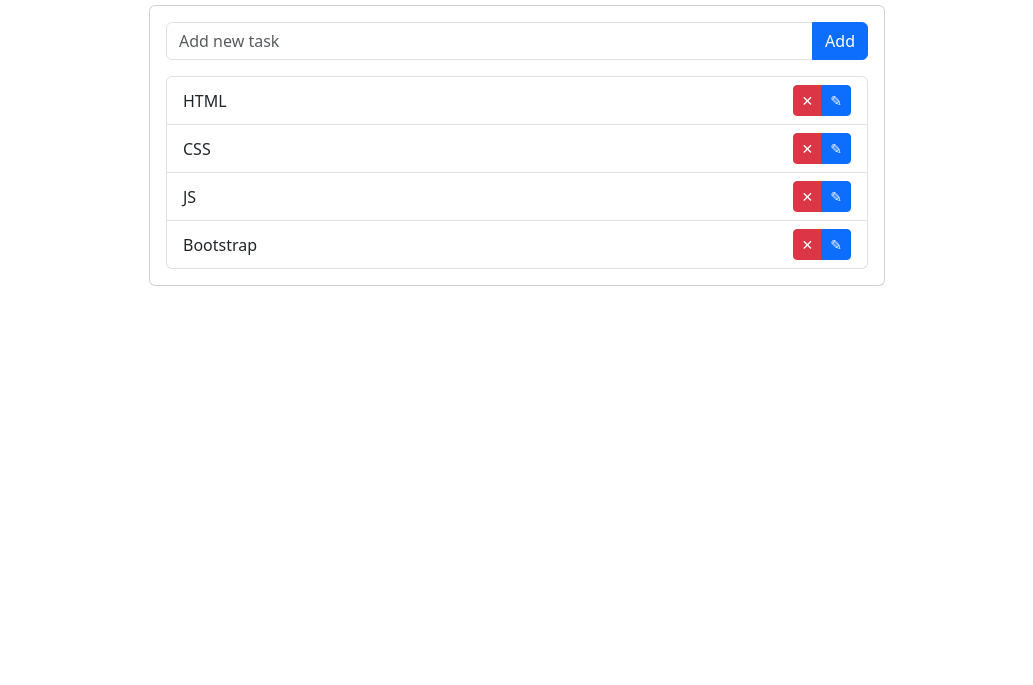
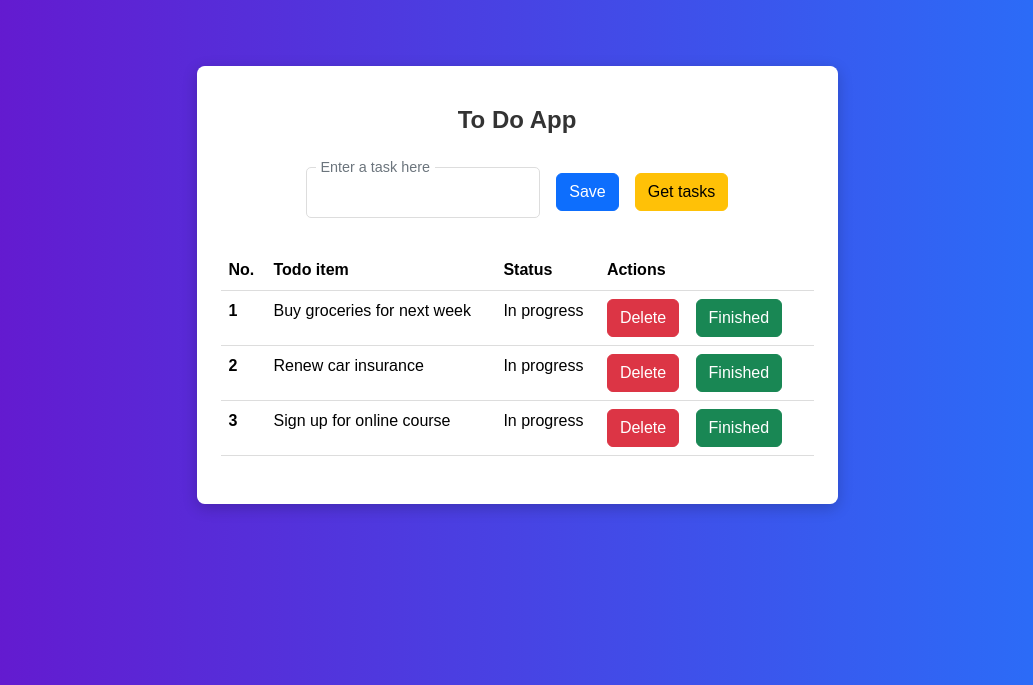
Before and after one commit to hieunguyen601/To-do-list-project, a plain HTML site: page index.html in a window 1280 px wide. Shown: the part 115-800 px from the top of the page, without its empty margins (123-1156 px from the left). Drawn offline with nearby package versions, Linux system fonts and the light colour scheme.

Commit message:
index.html

```diff
--- a/index.html
+++ b/index.html
@@ -1,109 +1,249 @@
 <!DOCTYPE html>
 <html lang="en">
-
 <head>
     <meta charset="UTF-8">
+    <meta http-equiv="X-UA-Compatible" content="IE=edge">
     <meta name="viewport" content="width=device-width, initial-scale=1.0">
-    <link rel="stylesheet" href="style.css">
-    <title>To Do List</title>
-    <link href=
-"https://cdn.jsdelivr.net/npm/bootstrap@5.3.0-alpha1/dist/css/bootstrap.min.css"
-          rel="stylesheet">
+    <title>Document</title>
+    <link href="https://cdn.jsdelivr.net/npm/bootstrap@5.3.3/dist/css/bootstrap.min.css" rel="stylesheet" integrity="sha384-QWTKZyjpPEjISv5WaRU9OFeRpok6YctnYmDr5pNlyT2bRjXh0JMhjY6hW+ALEwIH" crossorigin="anonymous">
+    <style>
+      body {
+        font-family: Arial, sans-serif;
+        background-color: #f8f9fa;
+        margin: 0;
+        padding: 0;
+      }
+
+      .vh-100 {
+        display: flex;
+        justify-content: center;
+        align-items: center;
+        height: 100vh;
+        background: linear-gradient(to right, #6a11cb, #2575fc);
+      }
+
+      .card {
+        box-shadow: 0 4px 15px rgba(0, 0, 0, 0.2);
+        border: none;
+      }
+
+      .card-body {
+        background-color: #ffffff;
+        border-radius: 10px;
+        padding: 2rem;
+      }
+
+      h4 {
+        font-weight: 600;
+        color: #333333;
+      }
+
+      .form-outline {
+        position: relative;
+      }
+
+      .form-control {
+        border-radius: 5px;
+        border: 1px solid #ddd;
+        padding: 0.8rem;
+      }
+
+      .form-label {
+        font-size: 0.9rem;
+        color: #6c757d;
+        position: absolute;
+        top: -10px;
+        left: 10px;
+        background-color: #ffffff;
+        padding: 0 0.3rem;
+      }
+
+      button {
+        padding: 0.6rem 1.2rem;
+        font-size: 0.9rem;
+        border-radius: 5px;
+        transition: all 0.3s ease-in-out;
+      }
+
+      button.btn-primary:hover {
+        background-color: #0056b3;
+      }
+
+      button.btn-warning:hover {
+        background-color: #ffc107;
+      }
+
+      button.btn-danger:hover {
+        background-color: #c82333;
+      }
+
+      button.btn-success:hover {
+        background-color: #218838;
+      }
+
+      table {
+        width: 100%;
+        border-collapse: collapse;
+        margin-top: 1.5rem;
+      }
+
+      th, td {
+        text-align: left;
+        padding: 0.8rem;
+        border-bottom: 1px solid #ddd;
+      }
+
+      th {
+        font-weight: 600;
+        background-color: #f4f4f4;
+      }
+
+      td button {
+        margin-right: 0.5rem;
+      }
+    </style>
+
 </head>
+<body>
+    <section class="vh-100" style="background-color: #eee;">
+        <div class="container py-5 h-100">
+          <div class="row d-flex justify-content-center align-items-center h-100">
+            <div class="col col-lg-9 col-xl-7">
+              <div class="card rounded-3">
+                <div class="card-body p-4">
 
-<body>
-    <div class="container mt-5">
-        <h1 class="text-center mb-4">To Do List</h1>
-        <div class="row justify-content-center">
-            <div class="col-md-8">
-                <div class="card">
-                    <div class="card-body">
-                        <form id="todo-form">
-                            <div class="input-group mb-3">
-                                <input type="text" class="form-control"
-                                       id="todo-input"
-                                       placeholder="Add new task"
-                                    required>
-                                <button class="btn btn-primary" type="submit">
-                                      Add
-                                  </button>
+                  <h4 class="text-center my-3 pb-3">To Do App</h4>
+
+                  <form class="row row-cols-lg-auto g-3 justify-content-center align-items-center mb-4 pb-2">
+                    <div class="col-12">
+                      <div data-mdb-input-init class="form-outline">
+                        <input type="text" id="form1" class="form-control" />
+                        <label class="form-label" for="form1">Enter a task here</label>
+                      </div>
+                    </div>
+
+                    <div class="col-12">
+                      <button type="submit" data-mdb-button-init data-mdb-ripple-init class="btn btn-primary">Save</button>
+                    </div>
+
+                    <div class="col-12">
+                      <button type="submit" data-mdb-button-init data-mdb-ripple-init class="btn btn-warning">Get tasks</button>
                     </div>
                   </form>
-                        <ul class="list-group" id="todo-list">
-                            <!-- Tasks will be added here dynamically -->
-                        </ul>
+
+                  <table class="table mb-4">
+                    <thead>
+                      <tr>
+                        <th scope="col">No.</th>
+                        <th scope="col">Todo item</th>
+                        <th scope="col">Status</th>
+                        <th scope="col">Actions</th>
+                      </tr>
+                    </thead>
+                    <tbody>
+                      <tr>
+                        <th scope="row">1</th>
+                        <td>Buy groceries for next week</td>
+                        <td>In progress</td>
+                        <td>
+                          <button type="submit" data-mdb-button-init data-mdb-ripple-init class="btn btn-danger">Delete</button>
+                          <button type="submit" data-mdb-button-init data-mdb-ripple-init class="btn btn-success ms-1">Finished</button>
+                        </td>
+                      </tr>
+                      <tr>
+                        <th scope="row">2</th>
+                        <td>Renew car insurance</td>
+                        <td>In progress</td>
+                        <td>
+                          <button type="submit" data-mdb-button-init data-mdb-ripple-init class="btn btn-danger">Delete</button>
+                          <button type="submit" data-mdb-button-init data-mdb-ripple-init class="btn btn-success ms-1">Finished</button>
+                        </td>
+                      </tr>
+                      <tr>
+                        <th scope="row">3</th>
+                        <td>Sign up for online course</td>
+                        <td>In progress</td>
+                        <td>
+                          <button type="submit" data-mdb-button-init data-mdb-ripple-init class="btn btn-danger">Delete</button>
+                          <button type="submit" data-mdb-button-init data-mdb-ripple-init class="btn btn-success ms-1">Finished</button>
+                        </td>
+                      </tr>
+                    </tbody>
+                  </table>
+
                 </div>
               </div>
             </div>
           </div>
         </div>
+      </section>
+      <script>
+        document.addEventListener("DOMContentLoaded", () => {
+          const form = document.querySelector("form");
+          const input = document.getElementById("form1");
+          const taskTableBody = document.querySelector("table tbody");
 
-    <!-- Bootstrap JS Bundle (popper.js included) -->
-    <script src=
-"https://cdn.jsdelivr.net/npm/bootstrap@5.3.0-alpha1/dist/js/bootstrap.bundle.min.js">
-      </script>
-    <script>
-        // Function to add a new task
-        function addTask(task) {
-            const todoList = document.getElementById("todo-list");
-            const li = document.createElement("li");
-            li.className = "list-group-item d-flex justify-content-between align-items-center";
-            li.innerHTML = `
-        <span class="task-text">${task}</span>
-        <input type="text" class="form-control edit-input" style="display: none;" value="${task}">
-        <div class="btn-group">
-          <button class="btn btn-danger btn-sm delete-btn">&#x2715;</button>
-          <button class="btn btn-primary btn-sm edit-btn">&#9998;</button>
-        </div>
-      `;
-            todoList.appendChild(li);
+          // Add a new task
+          form.addEventListener("submit", (e) => {
+            e.preventDefault();
+
+            const taskText = input.value.trim();
+            if (taskText === "") {
+              alert("Please enter a task!");
+              return;
             }
 
-        // Event listener for form submission
-        document.getElementById("todo-form").addEventListener("submit",
-            function (event) {
-                event.preventDefault();
-                const taskInput = document.getElementById("todo-input");
-                const task = taskInput.value.trim();
-                if (task !== "") {
-                    addTask(task);
-                    taskInput.value = "";
-                }
+            addTaskToTable(taskText, "In progress");
+            input.value = "";
           });
 
-        // Event listener for delete button click
-        document.getElementById("todo-list").addEventListener("click",
-            function (event) {
-                if (event.target.classList.contains("delete-btn")) {
-                    event.target.parentElement.parentElement.remove();
-                }
+          // Add a task row to the table
+          const addTaskToTable = (task, status) => {
+            const row = document.createElement("tr");
+
+            const taskIndex = taskTableBody.children.length + 1;
+
+            row.innerHTML = `
+              <th scope="row">${taskIndex}</th>
+              <td>${task}</td>
+              <td>${status}</td>
+              <td>
+                <button type="button" class="btn btn-danger">Delete</button>
+                <button type="button" class="btn btn-success ms-1">Finished</button>
+              </td>
+            `;
+
+            // Add event listeners for the buttons
+            const deleteButton = row.querySelector(".btn-danger");
+            const finishButton = row.querySelector(".btn-success");
+
+            deleteButton.addEventListener("click", () => deleteTask(row));
+            finishButton.addEventListener("click", () => markTaskAsFinished(row));
+
+            taskTableBody.appendChild(row);
+          };
+
+          // Delete a task
+          const deleteTask = (row) => {
+            row.remove();
+            updateTaskIndexes();
+          };
+
+          // Mark a task as finished
+          const markTaskAsFinished = (row) => {
+            const statusCell = row.children[2];
+            statusCell.textContent = "Finished";
+          };
+
+          // Update task indexes after deletion
+          const updateTaskIndexes = () => {
+            const rows = taskTableBody.children;
+            Array.from(rows).forEach((row, index) => {
+              row.children[0].textContent = index + 1;
             });
+          };
+        });
+      </script>
 
-        // Event listener for edit button click
-        document.getElementById("todo-list").addEventListener("click", function (event) {
-            if (event.target.classList.contains("edit-btn")) {
-                const taskText = event.target.parentElement
-                    .parentElement.querySelector(".task-text");
-                const editInput = event.target.parentElement
-                    .parentElement.querySelector(".edit-input");
-                if (taskText.style.display !== "none") {
-                    taskText.style.display = "none";
-                    editInput.style.display = "block";
-                    editInput.focus();
-                    event.target.innerHTML = "&#10004;";
-                } else {
-                    taskText.textContent = editInput.value;
-                    taskText.style.display = "inline";
-                    editInput.style.display = "none";
-                    event.target.innerHTML = "&#9998;";
-                }
-            }
-        });
-
-        // Add default tasks
-        const defaultTasks = ["HTML", "CSS", "JS", "Bootstrap"];
-        defaultTasks.forEach(task => addTask(task));
-    </script>
 </body>
-
 </html>
```
Lines whose indentation alone changed are shown as unchanged.
